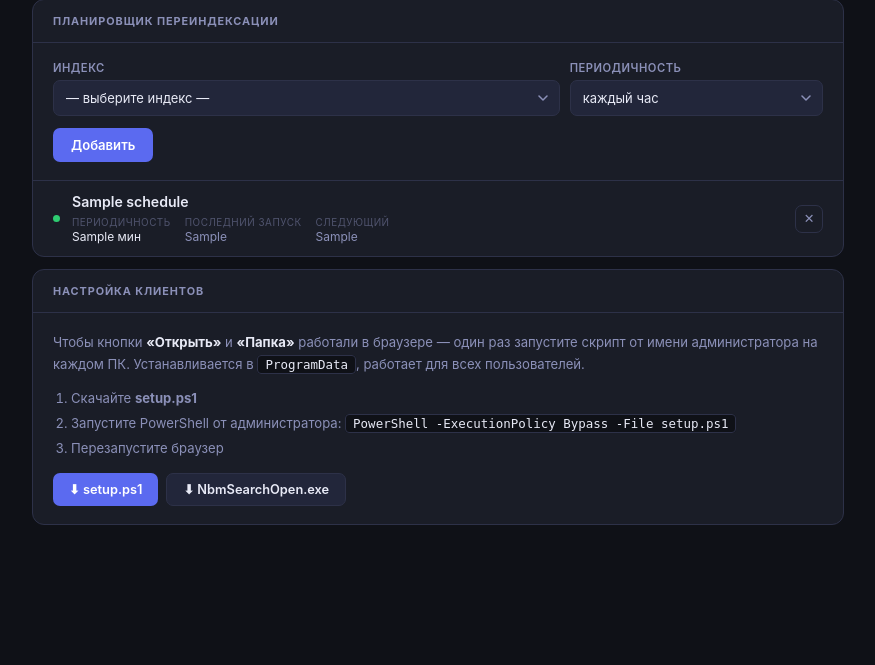
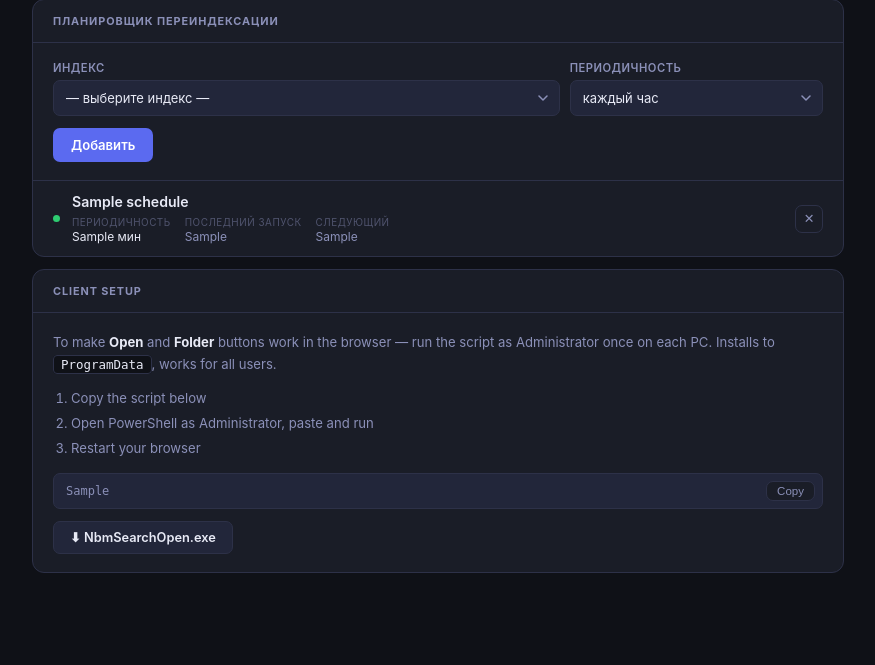
Before and after one commit to bolgov0zero/NbmSearch, a FastAPI app: template templates/admin.html in a window 1280 px wide. Shown: the part 486-1151 px from the top of the page, without its empty margins (202-1077 px from the left). Before the commit the page ends 1011 px from the top, so only its background shows below. Run offline with FastAPI, Linux system fonts and the light colour scheme; the template is opened without the code that fills it: most values are stand-ins (such as "Sample title", 1, 10 or a date in 2020).

Commit message:
Replace setup.ps1 download with inline copy button in admin panel
Co-Authored-By: Claude Sonnet 4.6 <noreply@anthropic.com>

```diff
--- a/app/main.py
+++ b/app/main.py
@@ -131,11 +131,41 @@ async def admin(request: Request):
     for s in schedules:
         s["last_run_str"] = datetime.fromtimestamp(s["last_run_at"]).strftime("%d.%m.%Y %H:%M") if s.get("last_run_at") else "—"
         s["next_run_str"] = datetime.fromtimestamp(s["next_run_at"]).strftime("%d.%m.%Y %H:%M") if s.get("next_run_at") else "—"
+    host = request.headers.get("host", f"localhost:{PORT}")
+    scheme = "https" if request.headers.get("x-forwarded-proto") == "https" else "http"
+    server_url = f"{scheme}://{host}"
+    setup_script = f"""#Requires -RunAsAdministrator
+$ErrorActionPreference = "Stop"
+$exe = "$env:ProgramData\\NbmSearch\\NbmSearchOpen.exe"
+
+New-Item -ItemType Directory -Force -Path (Split-Path $exe) | Out-Null
+Invoke-WebRequest -Uri "{server_url}/client/NbmSearchOpen.exe" -OutFile $exe -UseBasicParsing
+
+$reg = "HKLM:\\Software\\Classes\\nbmsearch"
+New-Item -Path $reg -Force | Out-Null
+Set-ItemProperty -Path $reg -Name "(Default)" -Value "URL:NbmSearch Protocol"
+Set-ItemProperty -Path $reg -Name "URL Protocol" -Value ""
+New-Item -Path "$reg\\shell\\open\\command" -Force | Out-Null
+Set-ItemProperty -Path "$reg\\shell\\open\\command" -Name "(Default)" -Value "`"$exe`" `"%1`""
+
+foreach ($p in @(
+    "HKLM:\\SOFTWARE\\Policies\\Google\\Chrome\\AutoOpenProtocolHandlerAllowlist",
+    "HKLM:\\SOFTWARE\\Policies\\Microsoft\\Edge\\AutoOpenProtocolHandlerAllowlist"
+)) {{
+    try {{
+        New-Item -Path $p -Force | Out-Null
+        $i = ((Get-Item $p).Property.Count + 1).ToString()
+        Set-ItemProperty -Path $p -Name $i -Value "nbmsearch"
+    }} catch {{}}
+}}
+
+Write-Host "Done! Restart your browser." -ForegroundColor Green"""
     return templates.TemplateResponse("admin.html", {
         "request": request,
         "count": count,
         "folders": folders,
         "schedules": schedules,
+        "setup_script": setup_script,
     })
 
 
--- a/templates/admin.html
+++ b/templates/admin.html
@@ -324,21 +324,24 @@ code{background:var(--bg);border:1px solid var(--border);padding:1px 7px;
 
   <!-- Client setup -->
   <div class="card">
-    <div class="card-head"><div class="card-title">Настройка клиентов</div></div>
+    <div class="card-head"><div class="card-title">Client setup</div></div>
     <div class="card-body">
       <p class="setup-desc">
-        Чтобы кнопки <strong style="color:var(--text)">«Открыть»</strong> и
-        <strong style="color:var(--text)">«Папка»</strong> работали в браузере —
-        один раз запустите скрипт от имени администратора на каждом ПК.
-        Устанавливается в <code>ProgramData</code>, работает для всех пользователей.
+        To make <strong style="color:var(--text)">Open</strong> and
+        <strong style="color:var(--text)">Folder</strong> buttons work in the browser —
+        run the script as Administrator once on each PC.
+        Installs to <code>ProgramData</code>, works for all users.
       </p>
       <ol class="setup-steps">
-        <li>Скачайте <strong>setup.ps1</strong></li>
-        <li>Запустите PowerShell от администратора: <code>PowerShell -ExecutionPolicy Bypass -File setup.ps1</code></li>
-        <li>Перезапустите браузер</li>
+        <li>Copy the script below</li>
+        <li>Open PowerShell as Administrator, paste and run</li>
+        <li>Restart your browser</li>
       </ol>
+      <div style="position:relative;margin-bottom:12px">
+        <pre id="setupScript" style="background:var(--surface2);border:1px solid var(--border);border-radius:var(--radius-sm);padding:10px 12px;font-size:.75rem;color:var(--text-dim);overflow-x:auto;white-space:pre;margin:0">{{ setup_script }}</pre>
+        <button onclick="copySetupScript(this)" style="position:absolute;top:8px;right:8px;background:var(--surface);border:1px solid var(--border);color:var(--text-dim);border-radius:var(--radius-sm);padding:3px 10px;font-size:.72rem;cursor:pointer;transition:border-color .15s,color .15s">Copy</button>
+      </div>
       <div class="dl-row">
-        <a class="btn-dl btn-dl-primary" href="/client/setup.ps1" download="setup.ps1">⬇ setup.ps1</a>
         <a class="btn-dl btn-dl-sec" href="/client/NbmSearchOpen.exe" download="NbmSearchOpen.exe">⬇ NbmSearchOpen.exe</a>
       </div>
     </div>
@@ -594,6 +597,18 @@ document.getElementById('overlay').addEventListener('click', e => {
 });
 
 function esc(s){ return String(s).replace(/&/g,'&amp;').replace(/</g,'&lt;').replace(/>/g,'&gt;').replace(/"/g,'&quot;'); }
+
+async function copySetupScript(btn) {
+  const text = document.getElementById('setupScript').innerText;
+  try {
+    await navigator.clipboard.writeText(text);
+    const orig = btn.textContent;
+    btn.textContent = 'Copied!';
+    btn.style.borderColor = 'var(--green)';
+    btn.style.color = 'var(--green)';
+    setTimeout(() => { btn.textContent = orig; btn.style.borderColor = ''; btn.style.color = ''; }, 1800);
+  } catch(e) {}
+}
 </script>
 </body>
 </html>
```
